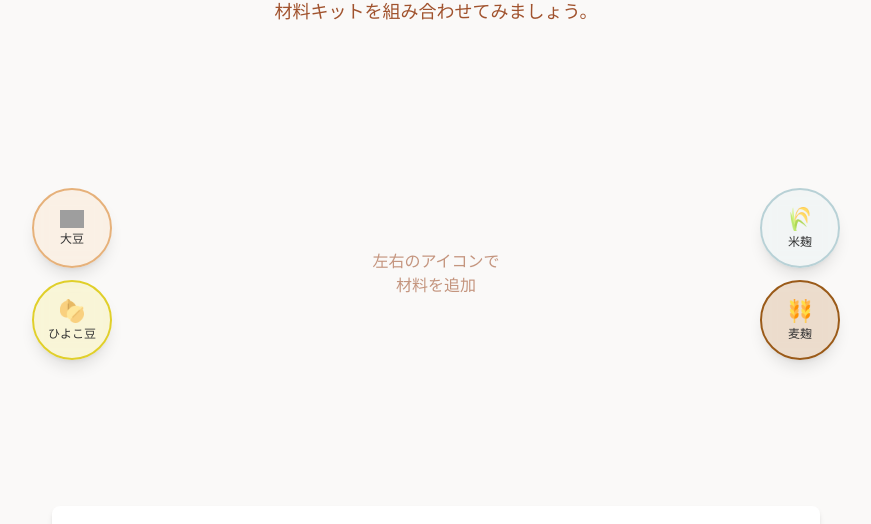
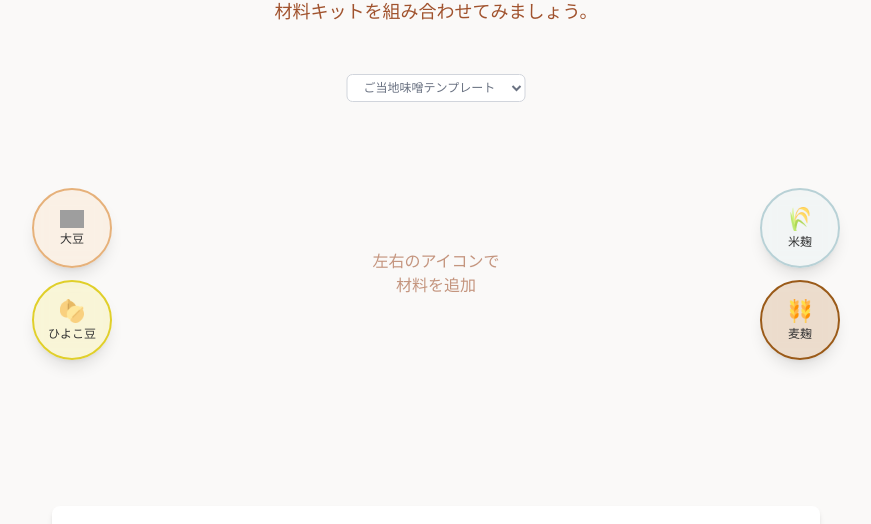
Before and after one commit to mitsuura-brewery/hackoh-craft-web, a Next.js app: page / in a window 1280 px wide. Shown: the part 118-642 px from the top of the page, without its empty margins (204-1075 px from the left). Built offline with nearby package versions, Linux system fonts and the light colour scheme; grey boxes are pictures that could not be loaded.

Commit message:
add miso template

```diff
--- a/src/app/page.tsx
+++ b/src/app/page.tsx
@@ -38,6 +38,10 @@ export default function MaterialLab() {
     setSelectedMaterials([]);
   };
 
+  const handleReplaceMaterials = (materials: Material[]) => {
+    setSelectedMaterials(materials);
+  };
+
   return (
     <div className="min-h-screen bg-background text-foreground overflow-hidden">
       <div className="py-8 flex flex-col gap-y-8 md:gap-y-12 items-center">
@@ -59,6 +63,7 @@ export default function MaterialLab() {
             materials={INITIAL_MATERIALS}
             onMaterialAdd={handleMaterialAdd}
             onReset={handleReset}
+            onReplaceMaterials={handleReplaceMaterials}
           />
 
           {/* 出来上がりシミュレーション */}
--- a/src/components/CompoundDisplay.tsx
+++ b/src/components/CompoundDisplay.tsx
@@ -8,6 +8,7 @@ import { useEffect, useRef, useState } from 'react';
 import rough from 'roughjs';
 import IntegratedMaterialIcons from './IntegratedMaterialIcons';
 import Image from 'next/image';
+import { SOYBEAN, RICE_KOJI } from '@/constants/materials';
 
 interface CompoundDisplayProps {
   selectedMaterials: Material[];
@@ -15,6 +16,7 @@ interface CompoundDisplayProps {
   materials: Material[];
   onMaterialAdd: (material: Material) => void;
   onReset?: () => void;
+  onReplaceMaterials?: (materials: Material[]) => void;
 }
 
 export default function CompoundDisplay({
@@ -23,6 +25,7 @@ export default function CompoundDisplay({
   materials,
   onMaterialAdd,
   onReset,
+  onReplaceMaterials,
 }: CompoundDisplayProps) {
   const canvasRef = useRef<HTMLCanvasElement>(null);
   const [dimensions, setDimensions] = useState({ width: 375, height: 300 });
@@ -237,6 +240,32 @@ export default function CompoundDisplay({
         />
       </div>
 
+      {/* ご当地味噌テンプレート */}
+      {onReplaceMaterials && (
+        <motion.div
+          initial={{ opacity: 0, y: -10 }}
+          animate={{ opacity: 1, y: 0 }}
+          exit={{ opacity: 0, y: -10 }}
+          className="absolute top-0 left-1/2 -translate-x-1/2"
+        >
+          <select
+            onChange={(e) => {
+              if (e.target.value === 'kaga') {
+                onReplaceMaterials([SOYBEAN, RICE_KOJI]);
+                e.target.value = ''; // リセット
+              }
+            }}
+            className="px-3 py-1 text-xs text-gray-500 hover:text-gray-700 border border-gray-300 hover:border-gray-400 rounded-md bg-white hover:bg-gray-50 transition-all duration-200"
+            defaultValue=""
+          >
+            <option value="" disabled>
+              ご当地味噌テンプレート
+            </option>
+            <option value="kaga">加賀味噌</option>
+          </select>
+        </motion.div>
+      )}
+
       {/* リセットボタン */}
       {selectedMaterials.length > 0 && onReset && (
         <motion.div
```
